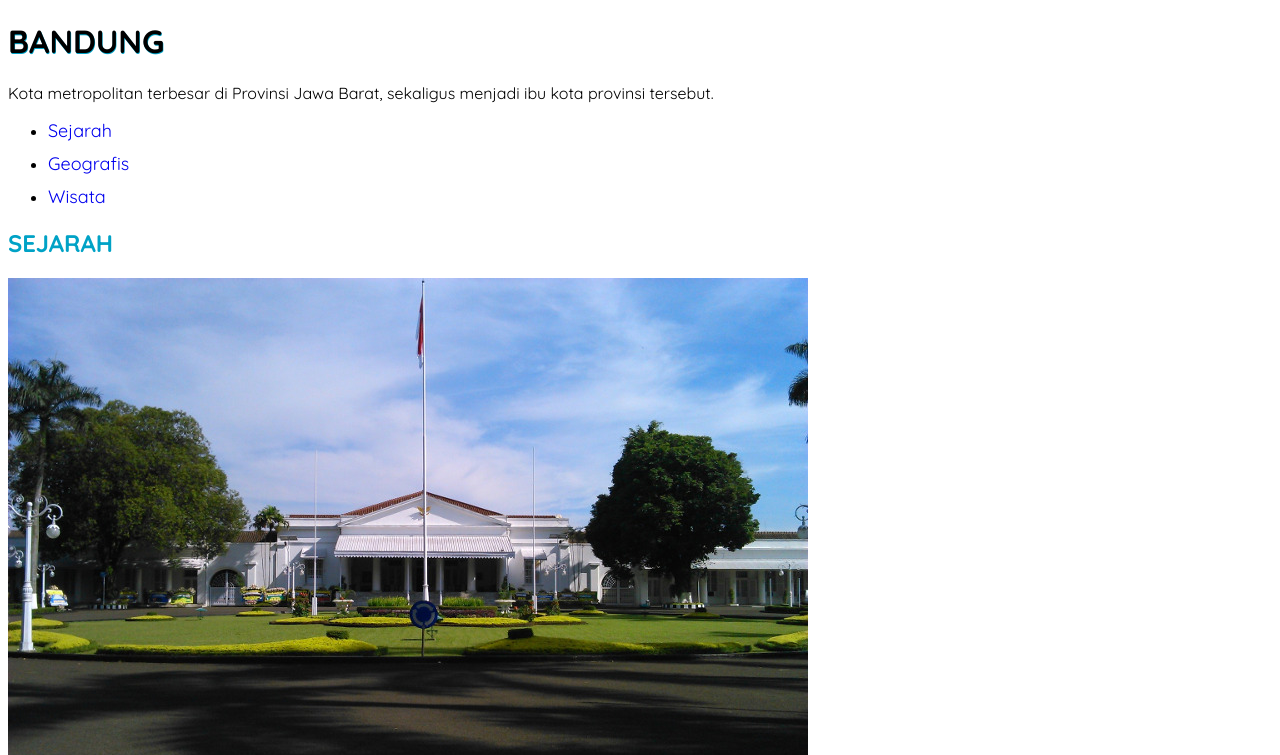
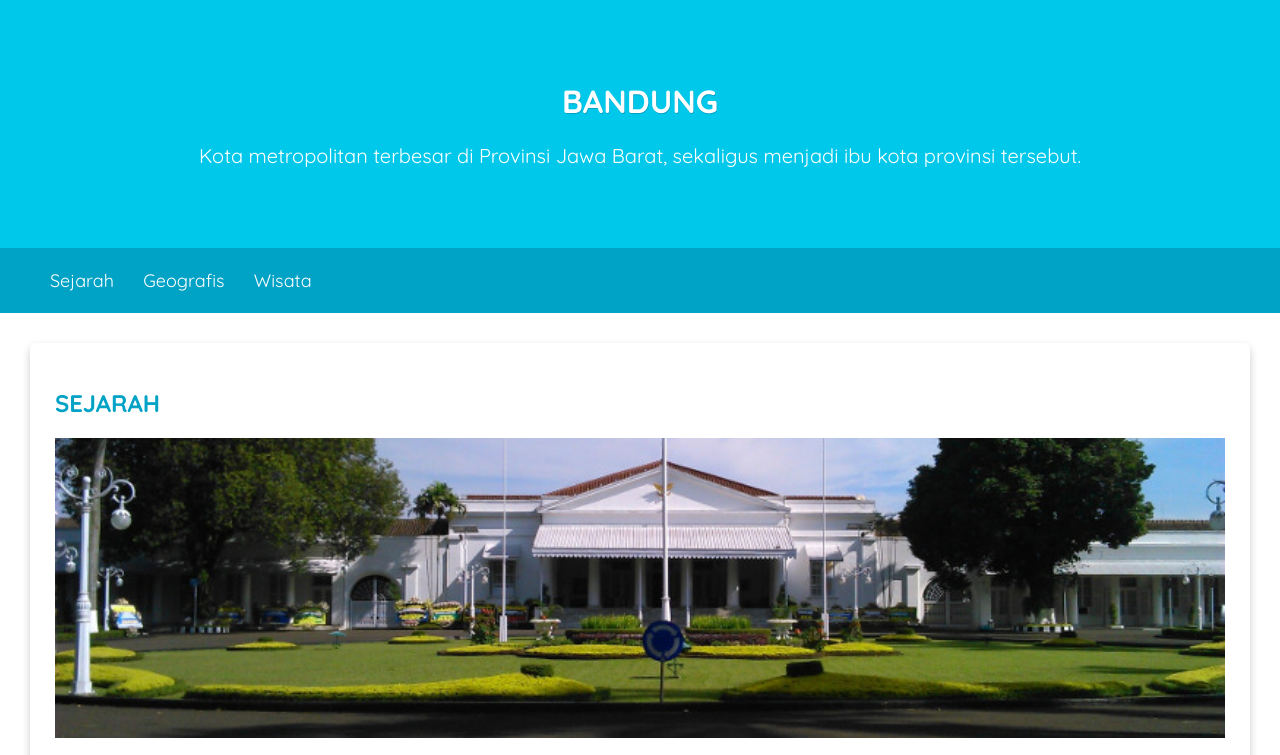
Before and after one commit to baha-udin/Pemrograman-Web-Dicoding-Course-, a plain HTML site: page index.html in a window 1280 px wide. Shown: the top 755 px of the page. Drawn offline with Linux system fonts and the light colour scheme.

Commit message:
update progress

```diff
--- a/assets/style/style.css
+++ b/assets/style/style.css
@@ -2,7 +2,13 @@
 
 body {
     font-family: 'Quicksand', sans-serif;
+    margin: 0;
+    padding: 0;
 }
+main {
+    padding: 20px;
+}
+
 h1 {
     font-size: 2rem;
     text-transform: uppercase;
@@ -14,19 +20,47 @@ h2, h3 {
     font-size: 1,5rem;
     text-transform: uppercase; /*text-transform: ngatur capslock tidaknya teks*/
 }
+.featured-image {
+    width: 100%;
+    max-height: 300px;
+    object-fit: cover;
+    object-position: center;
+}
 /* p {
     line-height: 1.5rem;   //*line-height: mengatur jarak baris antar paragraf */
     /*text-align: left; //text align: mengatur rata kiri, kanan, tengah paragraf kyak di word*/
     /*text-decoration: none; //text decoration: biasanya u ngilangin efek underline pada link } */
 /* p#first {
     text-indent: 2em; //*text-indent: kayak TAb, spasi menjorok kedalam awal paragram} */
+    /* nav a {
+    font-size: 18px;
+    font-weight: 400;
+    text-decoration: none;
+} */
+
+li {
+    margin-left: 5px;
+    display: inline;
+    text-decoration: none;
+}
+
+nav {
+    background-color: #00a2c6;
+    padding: 5px;
+}
+
+nav li {
+    display: inline;
+    list-style-type: none;
+    margin-right: 20px;
+    text-decoration: none;
+}
+
 nav a {
     font-size: 18px;
     font-weight: 400;
     text-decoration: none;
-}
-nav a:hover {
-    font-weight: bold;
+    color: white;
 }
 
 footer {
@@ -45,10 +79,26 @@ span {
 .city {
     font-weight: bold;
 }
-li {
-    margin-top: 10px;
-}
-
 .profile header {
     text-align: center;
 }
+.profile img {
+    width: 200px;
+}
+
+.card {
+    box-shadow: 0 4px 8px 0 rgba(0, 0, 0, 0.2);
+    border-radius: 6px;
+    padding: 25px;
+    margin: 10px;
+
+}
+
+.jumbotron {
+    font-size: 20px;
+    padding: 60px;
+    background-color: #00c8eb;
+    text-align: center;
+    color: white;
+    text-decoration: none;
+}
--- a/index.html
+++ b/index.html
@@ -7,9 +7,11 @@
     <title>Document</title>
 </head>
 <body>
-    <header>
+    <header">
+        <div class="jumbotron">
         <h1>Bandung</h1>
         <p>Kota metropolitan terbesar di Provinsi Jawa Barat, sekaligus menjadi ibu kota provinsi tersebut.</p>
+        </div>
         <nav> <!-- nav:-->
             <ul>
                 <li><a href="#sejarah">Sejarah</a></li>
@@ -20,38 +22,38 @@
     </header>
     <main>
         <div id="content">
-        <article id="sejarah"> <!-- Sebagai container-->
+        <article id="sejarah" class="card"> <!-- Sebagai container-->
             <h2>Sejarah</h2>
-            <img src="assets/image/history.jpg" alt="sejarah">
+            <img src="assets/image/history.jpg" class="featured-image" alt="sejarah">
             <p id="first">Kata Bandung berasal dari kata bendung atau bendungan karena terbendungnya sungai Citarum oleh lava Gunung Tangkuban Parahu yang lalu membentuk telaga. Legenda yang diceritakan oleh orang-orang tua di
             Bandung mengatakan bahwa nama Bandung diambil dari sebuah kendaraan air yang terdiri dari dua perahu yang diikat berdampingan yang disebut perahu bandung yang digunakan oleh Bupati Bandung, R.A. Wiranatakusumah II, untuk melayari Ci Tarum dalam mencari tempat kedudukan kabupaten yang baru untuk
             menggantikan ibu kota yang lama di Dayeuhkolot. </p>
 
             <p id="first">Berdasarkan filosofi Sunda, kata Bandung juga berasal dari kalimat Nga-Bandung-an Banda Indung, yang merupakan kalimat sakral dan luhur karena mengandung nilai ajaran Sunda. Nga-Bandung-an artinya menyaksikan atau bersaksi. Banda adalah segala sesuatu yang berada di alam hidup yaitu di bumi dan atmosfer, baik makhluk hidup maupun benda mati. Sinonim dari banda adalah harta. Indung berarti Ibu atau Bumi, disebut juga sebagai Ibu Pertiwi tempat Banda berada.</p>
         </article>
-        <article id="geografis">
+        <article id="geografis" class="card">
             <h2>Geografis</h2>
-            <img src="assets/image/geografis.jpg" alt="geografis">
+            <img src="assets/image/geografis.jpg" class="featured-image" alt="geografis">
             <p id="first">Kota Bandung dikelilingi oleh pegunungan, sehingga bentuk morfologi wilayahnya bagaikan sebuah mangkok raksasa, secara geografis kota ini terletak di tengah-tengah provinsi Jawa Barat, serta berada pada
             ketinggian ±768 m di atas permukaan laut, dengan titik tertinggi di berada di sebelah utara dengan ketinggian 1.050 meter di atas permukaan laut dan sebelah selatan merupakan kawasan rendah dengan ketinggian 675 meter di atas permukaan laut.</p>
             <p id="first">Kota Bandung dialiri dua sungai utama, yaitu Sungai Cikapundung dan Sungai Citarum beserta anak-anak sungainya yang pada umumnya mengalir ke arah selatan dan bertemu di Sungai Citarum. Dengan kondisi yang
             demikian, Bandung selatan sangat rentan terhadap masalah banjir terutama pada musim hujan.</p>
         </article>
-        <article id="wisata">
+        <article id="wisata" class="card">
             <h2>Wisata</h2>
             <p id="first">Sejak dibukanya Jalan Tol Cipularang, kota Bandung telah menjadi tujuan utama dalam menikmati liburan akhir pekan terutama dari masyarakat yang berasal dari Jakarta sekitarnya. Selain menjadi kota wisata belanja,
             kota Bandung juga dikenal dengan sejumlah besar bangunan lama berarsitektur peninggalan Belanda.</p>
 
             <section>
             <h3>Farm House Lembang</h3>
-            <img src="assets/image/farm-house.jpg" alt="farm house">
+            <img src="assets/image/farm-house.jpg" class="featured-image" alt="farm house">
             <p id="first">Berada di jalur utama Bandung-Lembang, Farm House menjadi objek wisata yang tidak pernah sepi pengunjung. Selain karena letaknya strategis, kawasan ini juga menghadirkan nuansa wisata khas Eropa. Semua itu diterapkan dalam bentuk spot swafoto Instagramable.</p>
             <p>Untuk informasi lengkapnya, kamu bisa lihat website resminya <cite><a href="https://farmhousesusulembang.id/" target="_blank" rel="noopener noreferrer"> disini</a></cite></p>
             </section>
 
             <section>
             <h3>Observatorium Bosscha</h3>
-            <img src="assets/image/bosscha.jpg" alt="bosscha">
+            <img src="assets/image/bosscha.jpg" class="featured-image" alt="bosscha">
             <p id="first">Memiliki beberapa teleskop, antara lain, Refraktor Ganda Zeiss, Schmidt Bimasakti, Refraktor Bamberg, Cassegrain GOTO, dan Teleskop Surya. Refraktor Ganda Zeiss adalah jenis teleskop terbesar untuk meneropong bintang. Benda ini diletakkan pada atap kubah sehingga saat teropong digunakan, atap tersebut harus dibuka. Observatorium Bosscha boleh dikunjungi oleh siapapun, tanpa tiket. Namun, bagi yang ingin
                 menggunakan teleskop Zeiss, wajib mendaftarkan diri. Untuk instansi atau lembaga pendidikan, diberikan jadwal hari Selasa sampai Jumat. Sementara itu, kunjungan individu dibuka setiap hari Sabtu.</p>
             </section>
@@ -64,7 +66,7 @@
             <h2 class="city">Kota Bandung</h2>
             <p>Kota Kembang Paris van Java</p>
             <figure>
-                <img src="assets/image/bandung.png">
+                <img src="assets/image/bandung.png" class="profile img">
                 <figcaption>Lambang</figcaption>
             </figure>
             </header>
```
